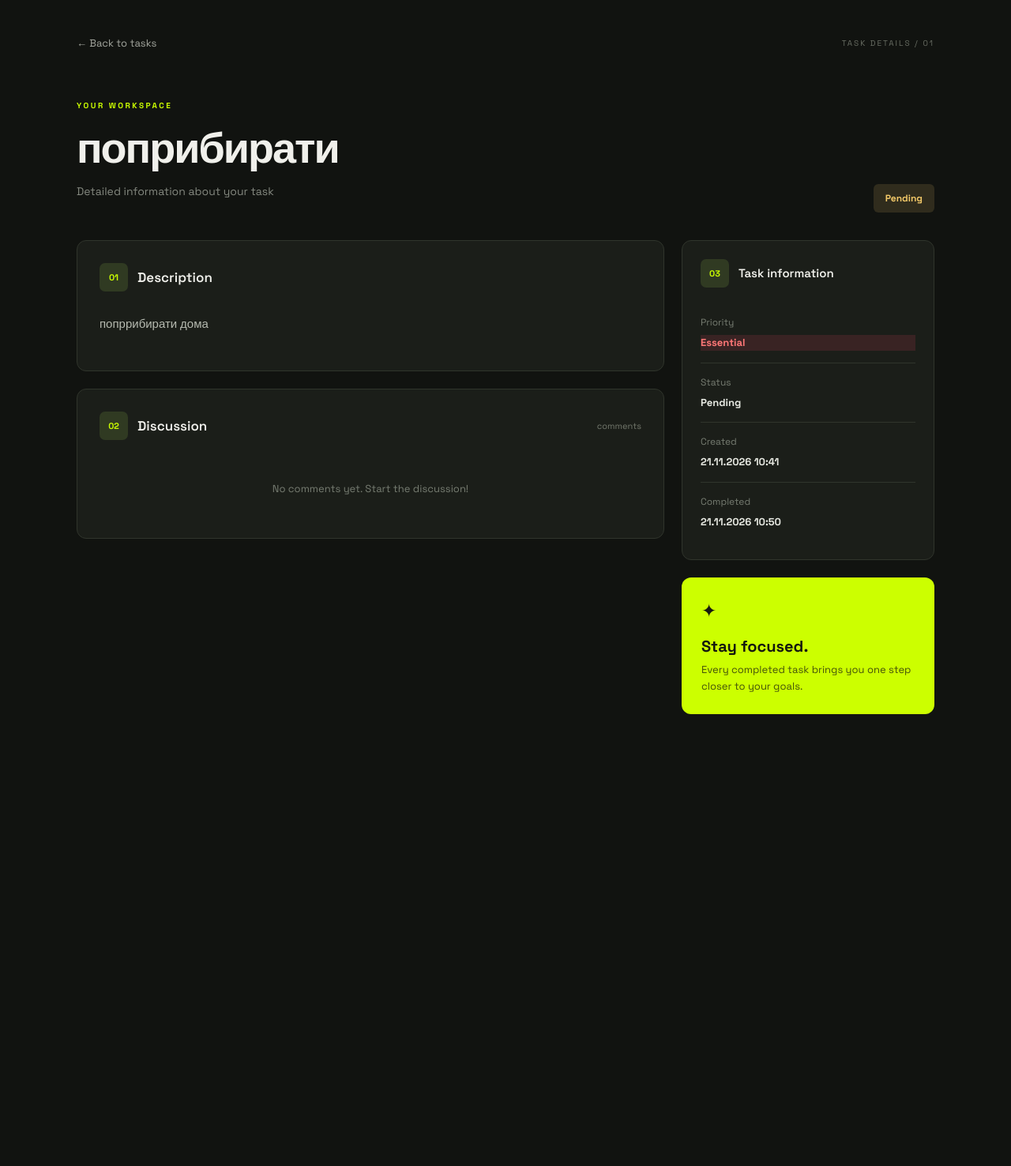
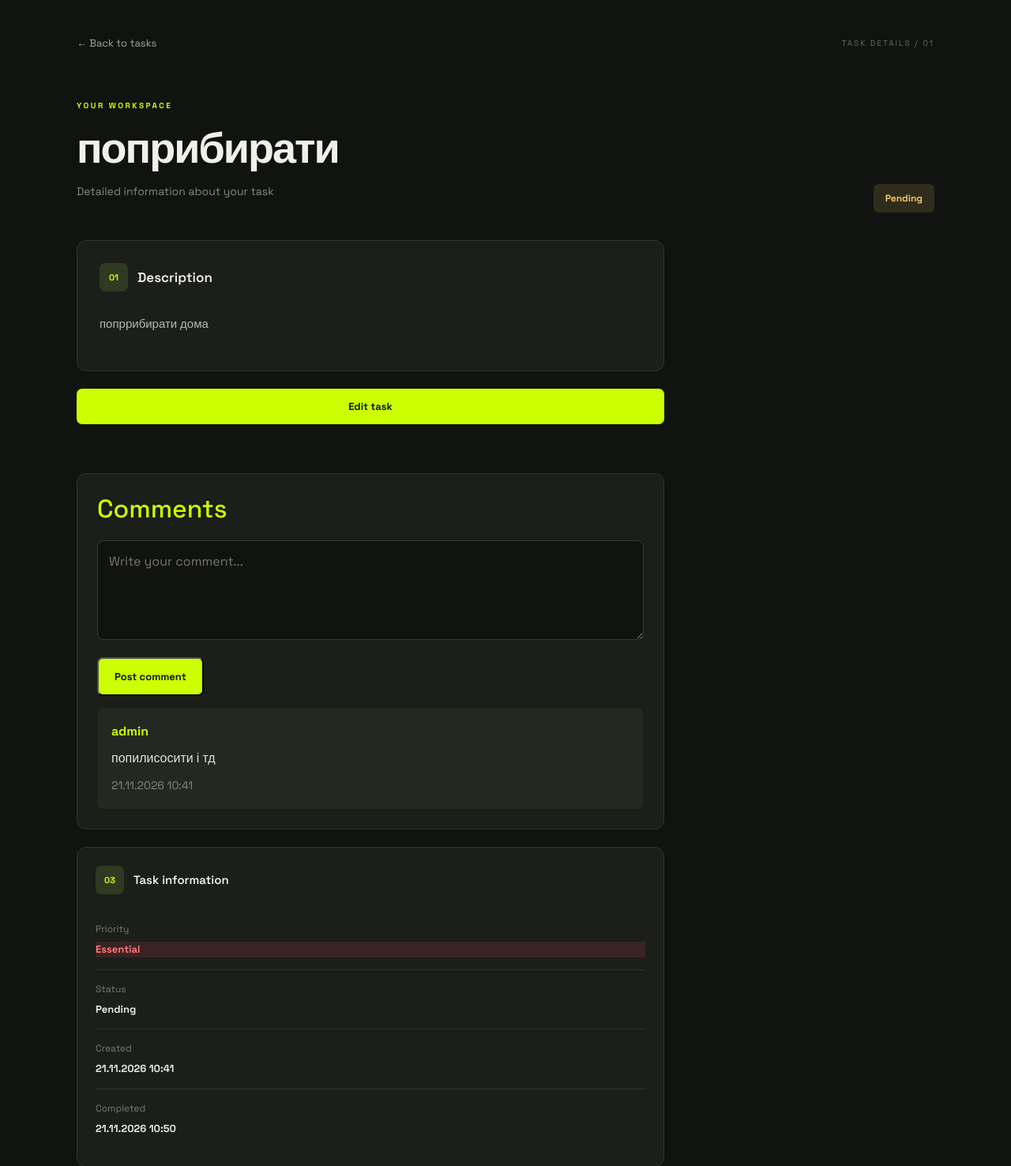
Before and after one commit to TymophyZaychuk/planner, a Django app: page /task/1/ in a window 1280 px wide. Shown: the top 1476 px of the page at 79% size. Before the commit the page ends 904 px from the top, so only its background shows below. Run offline with Django 5.2, Linux system fonts and the light colour scheme; a user stored in the database is signed in; data comes from the database, SQL or seed files in the repository; both versions use the stored data as it was after the commit.

Commit message:
comm + edit

```diff
--- a/static/style.css
+++ b/static/style.css
@@ -1207,3 +1207,51 @@ body {
         flex-wrap: wrap;
     }
 }
+.comments-section {
+    margin-top: 40px;
+    padding: 25px;
+    background: #1b1e19;
+    border: 1px solid #30352b;
+    border-radius: 12px;
+}
+
+.comments-section h2 {
+    color: #ccff00;
+    margin-bottom: 20px;
+}
+
+.comments-section textarea {
+    width: 100%;
+    padding: 14px;
+    background: #111310;
+    border: 1px solid #383d32;
+    border-radius: 8px;
+    color: white;
+    resize: vertical;
+    margin-bottom: 15px;
+}
+
+.comments-section textarea:focus {
+    outline: none;
+    border-color: #ccff00;
+}
+
+.comment-card {
+    padding: 18px;
+    margin-top: 15px;
+    background: #242820;
+    border-radius: 8px;
+}
+
+.comment-card strong {
+    color: #ccff00;
+}
+
+.comment-card p {
+    color: #e0e0e0;
+    margin: 10px 0;
+}
+
+.comment-card small {
+    color: #858a7d;
+}
--- a/tasks_app/views.py
+++ b/tasks_app/views.py
@@ -1,8 +1,9 @@
 from django.shortcuts import render
+from django.shortcuts import redirect
 from django.urls import reverse_lazy
 
 from tasks_app.forms import TaskForm
-from .models import Task
+from .models import Comment, Task
 from django.views.generic import ListView , DetailView, CreateView, UpdateView, DeleteView
 from django.contrib.auth.mixins import LoginRequiredMixin
 
@@ -21,6 +22,24 @@ class TaskDetailView(LoginRequiredMixin, DetailView):
     template_name = 'task_detail.html'
     context_object_name = 'task'
 
+    def get_context_data(self, **kwargs):
+        context = super().get_context_data(**kwargs)
+        context['comments'] = self.object.comment_set.select_related(
+            'commented_by'
+        ).order_by('commented_time')
+        return context
+
+    def post(self, request, *args, **kwargs):
+        self.object = self.get_object()
+        comment_text = request.POST.get('comment', '').strip()
+        if comment_text:
+            Comment.objects.create(
+                task=self.object,
+                comment=comment_text,
+                commented_by=request.user,
+            )
+        return redirect('task_detail', pk=self.object.pk)
+
 
 class TaskCreateView(LoginRequiredMixin, CreateView):
     model = Task
@@ -35,6 +54,6 @@ class TaskCreateView(LoginRequiredMixin, CreateView):
 
 class TaskUpdateView(LoginRequiredMixin, UpdateView):
     model = Task
-    template_name = 'task_create.html'
+    template_name = 'task_update.html'
     success_url = reverse_lazy('task_list')
     form_class = TaskForm
--- a/templates/task_detail.html
+++ b/templates/task_detail.html
@@ -45,41 +45,43 @@
                     {{ task.description|linebreaks }}
                 </div>
             </section>
+            <a href="{% url 'task_update' task.pk %}" class="add-task-btn">
+                Edit task
+            </a>
 
             <!-- Comments -->
-            <section class="content-card comments-card">
-                <div class="card-heading">
-                    <span class="section-number">02</span>
-                    <h2>Discussion</h2>
-                    <span class="comments-count">
-                        {{ comments.count }} comments
-                    </span>
-                </div>
 
+            <div class="comments-section">
+                <h2>Comments</h2>
+
+                <form method="POST">
+                    {% csrf_token %}
+
+                    <textarea
+                        name="comment"
+                        placeholder="Write your comment..."
+                        rows="4"
+                        required
+                    ></textarea>
+
+                    <button type="submit" class="add-task-btn">
+                        Post comment
+                    </button>
+                </form>
+
+                <div class="comments-list">
                     {% for comment in comments %}
-                    <div class="comment-item">
-                        <div class="comment-avatar">
-                            {{ comment.commented_by|first|upper }}
-                        </div>
+                        <div class="comment-card">
+                            <strong>{{ comment.commented_by.username }}</strong>
 
-                        <div class="comment-content">
-                            <div class="comment-top">
-                                <strong>{{ comment.commented_by }}</strong>
-                                <span>
-                                    {{ comment.commented_time|date:"d.m.Y H:i" }}
-                                </span>
-                            </div>
+                            <p>{{ comment.comment }}</p>
 
-                            <p>{{ comment.comment|linebreaksbr }}</p>
-                        </div>
+                            <small>{{ comment.commented_time|date:"d.m.Y H:i" }}</small>
                         </div>
                     {% empty %}
-                    <div class="empty-comments">
-                        No comments yet. Start the discussion!
+                        <p>No comments yet.</p>
+                    {% endfor %}
                 </div>
-                {% endfor %}
-            </section>
-
             </div>
 
         <!-- Sidebar -->
```
Also changed, not shown: templates/task.update.html (added, +19 -0 lines), templates/task_update.html (added, +58 -0 lines), db.sqlite3. Lines whose indentation alone changed are shown as unchanged.
